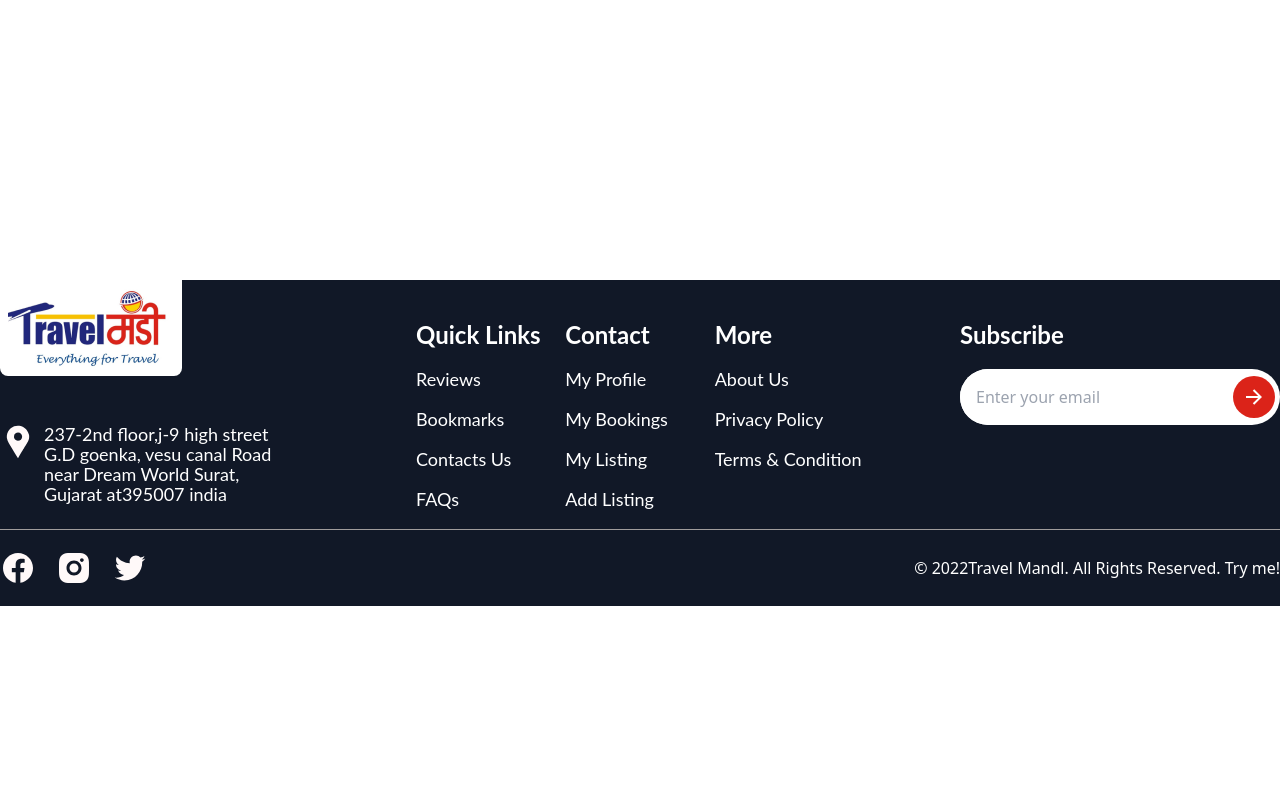
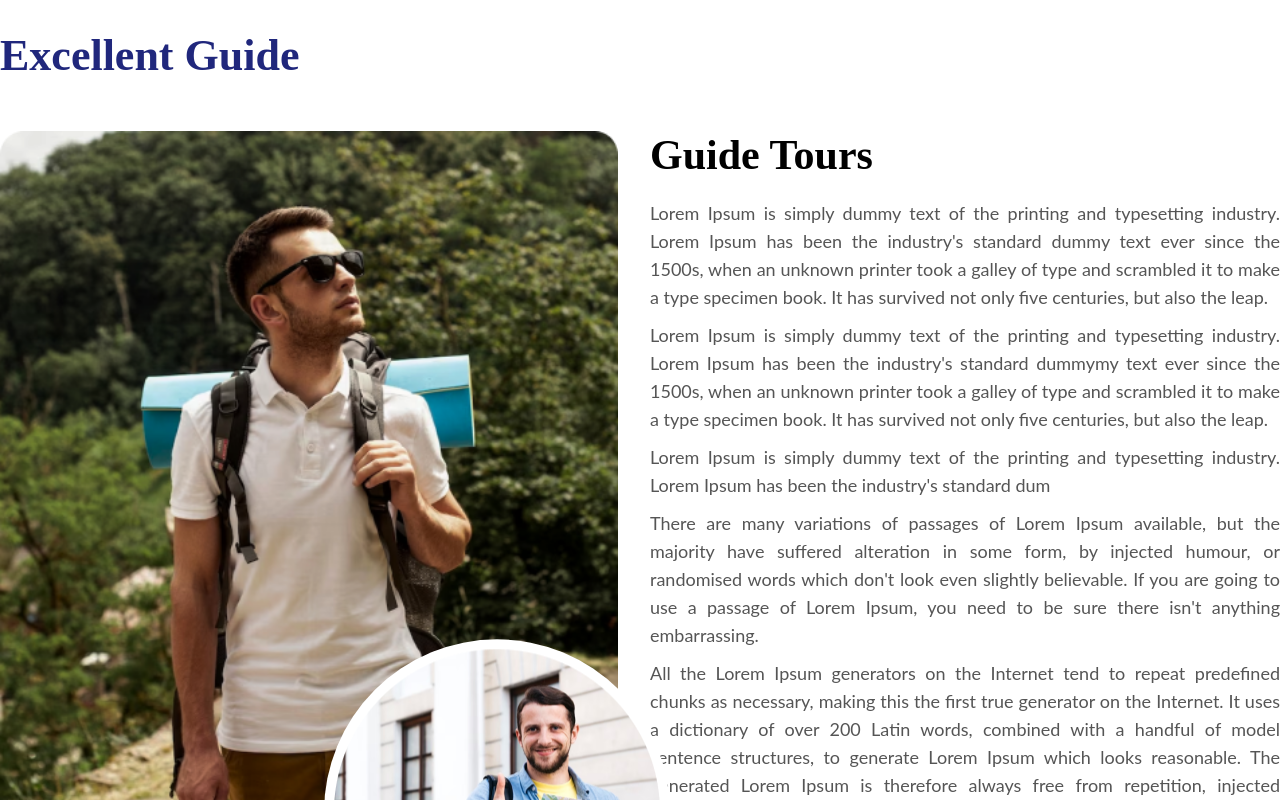
Before and after one commit to TechX-Internship/TechX_04, a Next.js app: page /our-guide/1 in a window 1280 px wide. Before the commit this address had no page. Shown: the part 620-1420 px from the top of the page. Before the commit the page ends 1226 px from the top, so only its background shows below. Built offline with nearby package versions, Linux system fonts and the light colour scheme.

Commit message:
our-guide page done

```diff
--- a/src/app/about/page.jsx
+++ b/src/app/about/page.jsx
@@ -4,6 +4,7 @@ import AboutUs from '../components/AboutUs'
 import Title from '../components/Title'
 import Button from '../components/Button'
 import Hero from '../components/Hero'
+import Link from 'next/link'
 
 const page = () => {
     return (
@@ -65,7 +66,7 @@ const page = () => {
                     <div className="flex gap-[30px]">
                         <div className="w-1/3 relative">
                             <img src="/images/about/guide-1.png" alt="" />
-                            <div className={styles.guide_card}>
+                            <Link href='/our-guide/1' className={styles.guide_card}>
                                 <h3 className='w-full'>Ivan Cairns
                                     <span className='float-end pt-1.5 pl-3'>
                                         <svg xmlns="http://www.w3.org/2000/svg" width="24" height="24" viewBox="0 0 24 24" fill="none">
@@ -74,11 +75,11 @@ const page = () => {
                                     </span>
                                 </h3>
                                 <span>Guide</span>
-                            </div>
+                            </Link>
                         </div>
                         <div className="w-1/3 relative">
                             <img src="/images/about/guide-2.png" alt="" />
-                            <div className={styles.guide_card}>
+                            <Link href='/our-guide/2' className={styles.guide_card}>
                                 <h3 className='w-full'>Ivan Cairns
                                     <span className='float-end pt-1.5 pl-3'>
                                         <svg xmlns="http://www.w3.org/2000/svg" width="24" height="24" viewBox="0 0 24 24" fill="none">
@@ -87,11 +88,11 @@ const page = () => {
                                     </span>
                                 </h3>
                                 <span>Guide</span>
-                            </div>
+                            </Link>
                         </div>
                         <div className="w-1/3 relative">
                             <img src="/images/about/guide-3.png" alt="" />
-                            <div className={styles.guide_card}>
+                            <Link href='/our-guide/3' className={styles.guide_card}>
                                 <h3 className='w-full'>Ivan Cairns
                                     <span className='float-end pt-1.5 pl-3'>
                                         <svg xmlns="http://www.w3.org/2000/svg" width="24" height="24" viewBox="0 0 24 24" fill="none">
@@ -100,7 +101,7 @@ const page = () => {
                                     </span>
                                 </h3>
                                 <span>Guide</span>
-                            </div>
+                            </Link>
                         </div>
                     </div>
                 </div>
--- a/src/app/contact/page.jsx
+++ b/src/app/contact/page.jsx
@@ -63,7 +63,7 @@ const page = () => {
                             <div className='flex items-start gap-5 mb-10'>
                                 <div className='w-[40px] h-[40px] rounded-full border flex items-center justify-center border-[#808080]' >
                                     <svg xmlns="http://www.w3.org/2000/svg" width="24" height="24" viewBox="0 0 24 24" fill="none">
-                                        <path fill-rule="evenodd" clip-rule="evenodd" d="M2.94558 4.61079L9.42933 11.0974C10.8435 12.5088 13.155 12.51 14.5703 11.0974L21.0541 4.61079C21.0694 4.59555 21.0812 4.57712 21.0886 4.55682C21.096 4.53651 21.0989 4.51482 21.097 4.49329C21.0951 4.47175 21.0885 4.4509 21.0776 4.43221C21.0667 4.41352 21.0519 4.39745 21.0341 4.38514C20.3728 3.92393 19.5682 3.65051 18.7015 3.65051H5.29824C4.43147 3.65051 3.62686 3.92398 2.96555 4.38514C2.94778 4.39745 2.93293 4.41352 2.92207 4.43221C2.91121 4.4509 2.90459 4.47175 2.90268 4.49329C2.90077 4.51482 2.90363 4.53651 2.91104 4.55682C2.91846 4.57712 2.93025 4.59555 2.94558 4.61079ZM1.21289 7.73581C1.21236 7.07674 1.37254 6.42747 1.67953 5.84426C1.69025 5.8237 1.70567 5.80596 1.72453 5.79248C1.7434 5.779 1.76517 5.77016 1.7881 5.76668C1.81102 5.7632 1.83444 5.76517 1.85646 5.77245C1.87847 5.77972 1.89846 5.79209 1.9148 5.80854L8.31647 12.2102C10.3437 14.2404 13.6548 14.2415 15.6833 12.2102L22.0849 5.80854C22.1013 5.79209 22.1212 5.77972 22.1433 5.77245C22.1653 5.76517 22.1887 5.7632 22.2116 5.76668C22.2345 5.77016 22.2563 5.779 22.2752 5.79248C22.2941 5.80596 22.3095 5.8237 22.3202 5.84426C22.6272 6.42748 22.7873 7.07674 22.7868 7.73581V16.2641C22.7868 18.5185 20.953 20.3494 18.7015 20.3494H5.29824C3.04674 20.3494 1.21289 18.5185 1.21289 16.2641V7.73581Z" fill="#7F7F7F" />
+                                        <path fillRule="evenodd" clipRule="evenodd" d="M2.94558 4.61079L9.42933 11.0974C10.8435 12.5088 13.155 12.51 14.5703 11.0974L21.0541 4.61079C21.0694 4.59555 21.0812 4.57712 21.0886 4.55682C21.096 4.53651 21.0989 4.51482 21.097 4.49329C21.0951 4.47175 21.0885 4.4509 21.0776 4.43221C21.0667 4.41352 21.0519 4.39745 21.0341 4.38514C20.3728 3.92393 19.5682 3.65051 18.7015 3.65051H5.29824C4.43147 3.65051 3.62686 3.92398 2.96555 4.38514C2.94778 4.39745 2.93293 4.41352 2.92207 4.43221C2.91121 4.4509 2.90459 4.47175 2.90268 4.49329C2.90077 4.51482 2.90363 4.53651 2.91104 4.55682C2.91846 4.57712 2.93025 4.59555 2.94558 4.61079ZM1.21289 7.73581C1.21236 7.07674 1.37254 6.42747 1.67953 5.84426C1.69025 5.8237 1.70567 5.80596 1.72453 5.79248C1.7434 5.779 1.76517 5.77016 1.7881 5.76668C1.81102 5.7632 1.83444 5.76517 1.85646 5.77245C1.87847 5.77972 1.89846 5.79209 1.9148 5.80854L8.31647 12.2102C10.3437 14.2404 13.6548 14.2415 15.6833 12.2102L22.0849 5.80854C22.1013 5.79209 22.1212 5.77972 22.1433 5.77245C22.1653 5.76517 22.1887 5.7632 22.2116 5.76668C22.2345 5.77016 22.2563 5.779 22.2752 5.79248C22.2941 5.80596 22.3095 5.8237 22.3202 5.84426C22.6272 6.42748 22.7873 7.07674 22.7868 7.73581V16.2641C22.7868 18.5185 20.953 20.3494 18.7015 20.3494H5.29824C3.04674 20.3494 1.21289 18.5185 1.21289 16.2641V7.73581Z" fill="#7F7F7F" />
                                     </svg>
                                 </div>
                                 <div className={`flex-1 ${styles.des}`}>
--- /dev/null
+++ b/src/app/our-guide/[id]/OurGuide.module.css
@@ -0,0 +1,33 @@
+.guide {
+    padding: 100px 0 250px;
+}
+
+.guide h2 {
+    color: #20277C;
+    font-family: 'Roboto Serif', serif;
+    font-size: 44px;
+    font-style: normal;
+    font-weight: 700;
+    line-height: normal;
+}
+
+.guide h3 {
+    color: #000;
+    font-family: 'Roboto Serif', serif;
+    font-size: 42px;
+    font-style: normal;
+    font-weight: 600;
+    line-height: normal;
+    margin-bottom: 20px;
+}
+
+.guide p {
+    color: #555;
+    text-align: justify;
+    font-family: 'Lato', sans-serif;
+    font-size: 18px;
+    font-style: normal;
+    font-weight: 400;
+    line-height: 28px;
+    margin-bottom: 10px;
+}
--- /dev/null
+++ b/src/app/our-guide/[id]/page.jsx
@@ -0,0 +1,42 @@
+'use client'
+import React from 'react'
+import styles from './OurGuide.module.css'
+import Hero from '../../components/Hero'
+import { useParams, usePathname } from 'next/navigation'
+
+const page = () => {
+    const { id } = useParams()
+
+    return (
+        <>
+            <Hero title='Our Guide' />
+
+            <section className={styles.guide}>
+                <div className="container">
+                    <h2>Excellent Guide</h2>
+                    <div className="flex mt-[50px] gap-5">
+                        <div className="w-1/2">
+                            <div className='relative pr-3'>
+                                <img className='w-full' src={`/images/about/guide-${id}.png`} alt="" />
+                                <div className='bg-white rounded-full absolute bottom-0 -right-10 p-[10px] translate-y-1/3'>
+                                    <img src="/images/guide-1.png" alt="" />
+                                </div>
+                            </div>
+                        </div>
+                        <div className="w-1/2">
+                            <h3>Guide Tours</h3>
+                            <p>Lorem Ipsum is simply dummy text of the printing and typesetting industry. Lorem Ipsum has been the industry's standard dummy text ever since the 1500s, when an unknown printer took a galley of type and scrambled it to make a type specimen book. It has survived not only five centuries, but also the leap.</p>
+                            <p>Lorem Ipsum is simply dummy text of the printing and typesetting industry. Lorem Ipsum has been the industry's standard dummymy text ever since the 1500s, when an unknown printer took a galley of type and scrambled it to make a type specimen book. It has survived not only five centuries, but also the leap.</p>
+                            <p>Lorem Ipsum is simply dummy text of the printing and typesetting industry. Lorem Ipsum has been the industry's standard dum</p>
+                            <p>There are many variations of passages of Lorem Ipsum available, but the majority have suffered alteration in some form, by injected humour, or randomised words which don't look even slightly believable. If you are going to use a passage of Lorem Ipsum, you need to be sure there isn't anything embarrassing.</p>
+                            <p>All the Lorem Ipsum generators on the Internet tend to repeat predefined chunks as necessary, making this the first true generator on the Internet. It uses a dictionary of over 200 Latin words, combined with a handful of model sentence structures, to generate Lorem Ipsum which looks reasonable. The generated Lorem Ipsum is therefore always free from repetition, injected humour, or non.</p>
+                        </div>
+                    </div>
+                </div>
+            </section>
+
+        </>
+    )
+}
+
+export default page
--- a/src/app/our-guide/page.jsx
+++ /dev/null
@@ -1,9 +0,0 @@
-import React from 'react'
-
-const page = () => {
-    return (
-        <div>page</div>
-    )
-}
-
-export default page
```
Also changed, not shown: public/images/guide-1.png (added).
